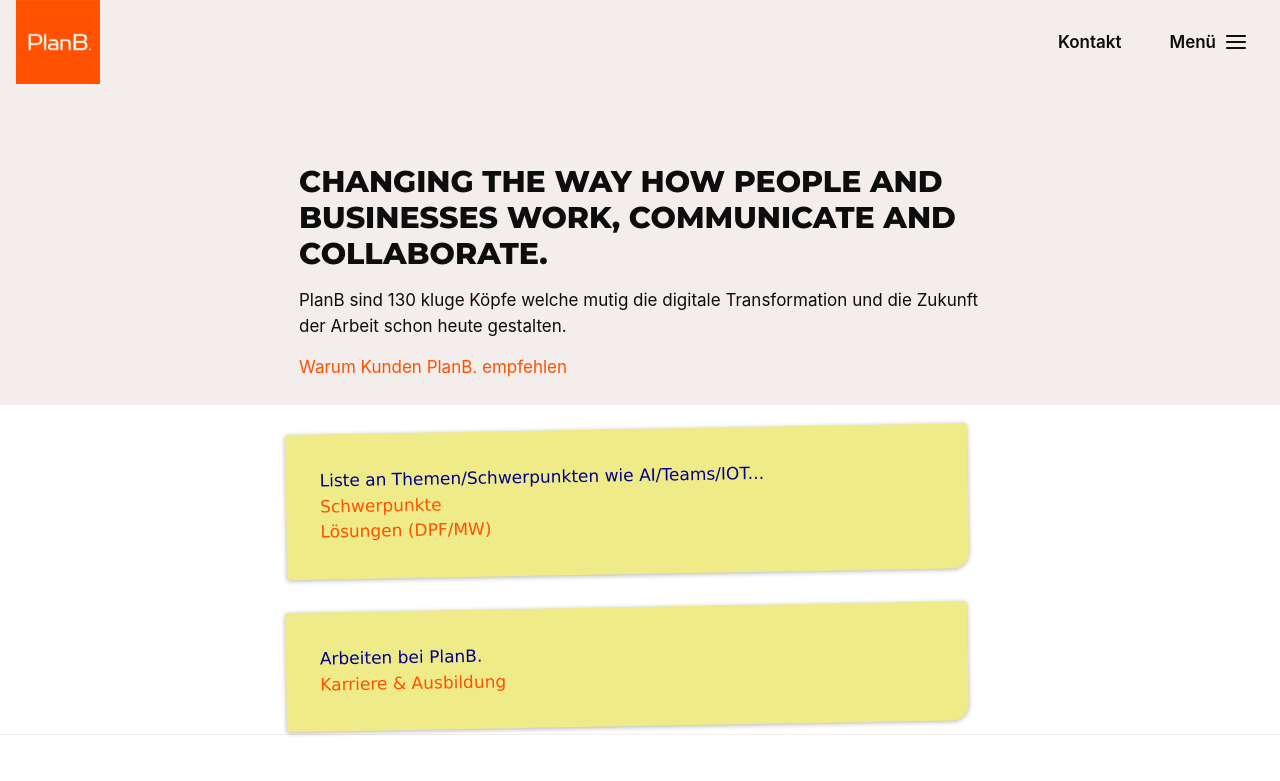
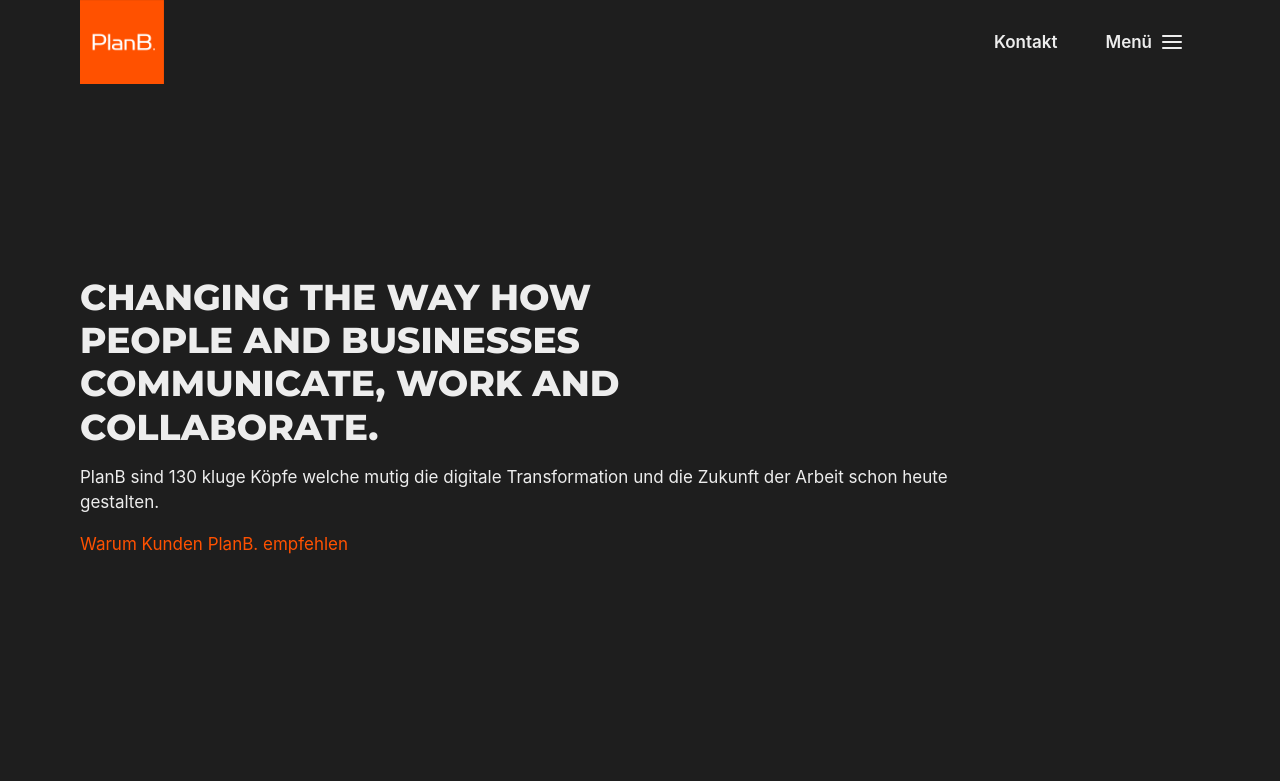
Before and after one commit to philippreiner/planb-nextjs, a Next.js app: page / in a window 1280 px wide. Shown: the top 781 px of the page. Built offline with nearby package versions, Linux system fonts and the light colour scheme.

Commit message:
Simple hero for homepage

```diff
--- a/components/blocks/blocks.js
+++ b/components/blocks/blocks.js
@@ -1,5 +1,6 @@
 // Generic Blocks to be re-used in layouts
 import { Text, Box, useColorModeValue } from "@chakra-ui/react";
+import Styles from "./blocks.module.css";
 
 // Just a gradient box for layouts
 export function Gradient({children}) {
@@ -15,10 +16,10 @@
   );
 }
 
-// Just a gradient box for layouts
+// Just a solid box for layouts
 export function Solid({children}) {
 
-  const bgcolor = useColorModeValue("brand.50", "gray.700")
+  const bgcolor = useColorModeValue("gray.50", "gray.700")
 
   return (
     <Box bg={bgcolor}>
@@ -38,3 +39,16 @@
     </Box>
   );
 }
+
+// Hero Wrap
+export function Fullheight({children}) {
+
+  const bgcolor = useColorModeValue("white", "gray.700")
+
+  return (
+    <Box bg={bgcolor} className={Styles.fullheight}>
+
+    {children}
+    </Box>
+  );
+}
--- /dev/null
+++ b/components/blocks/blocks.module.css
@@ -0,0 +1,5 @@
+@media(min-width:54em) {
+    .fullheight {
+        min-height: 100vh;
+    }
+}
--- a/components/footer/footer.js
+++ b/components/footer/footer.js
@@ -20,7 +20,7 @@
 
   return (
     <Divided>
-      <Container maxW="80em" pt={[4, 12]} pb={[4, 0]}>
+      <Container maxW="90%" pt={[4, 12]} pb={[4, 0]}>
         <Flex as="header" align={["flex-start", "center"]} direction={["column", "row"]}>
           <Box pb={[4, 0]}>
             <NextLink href="/">
--- a/components/header/header.js
+++ b/components/header/header.js
@@ -21,7 +21,7 @@
 export default function Header() {
 
   return (
-    <Container maxW="80em">
+    <Container maxW="90%">
       <Flex as="header" align="center">
         <Box>
           <NextLink href="/">
--- /dev/null
+++ b/components/hero/hero.js
@@ -0,0 +1,19 @@
+// Generic Blocks to be re-used in layouts
+import { Box, useColorModeValue } from "@chakra-ui/react";
+import Styles from "./hero.module.css";
+import Header from "@components/header/header";
+
+// Hero Wrap
+export default function Hero({children}) {
+
+    const bgcolor = useColorModeValue("white", "gray.700")
+
+    return (
+      <Box bg={bgcolor} className={Styles.hero}>
+            <Header />
+            <Box className={Styles.center}>
+                {children}
+            </Box>
+      </Box>
+    );
+  }
--- /dev/null
+++ b/components/hero/hero.module.css
@@ -0,0 +1,9 @@
+@media(min-width:54em) {
+    .hero {
+        min-height: 100vh;
+        position: relative;
+    }
+    .center {
+
+    }
+}
--- a/pages/_app.js
+++ b/pages/_app.js
@@ -30,7 +30,7 @@
       400: '#8c8c8c',
       500: '#737373',
       600: '#595959',
-      700: '#262626',
+      700: '#1E1E1E',
       800: '#0d0d0d',
       900: '#0d0d0d',
     }
--- a/pages/_document.js
+++ b/pages/_document.js
@@ -12,7 +12,7 @@
       <Html lang="de">
         <Head />
         <body>
-        <ColorModeScript initialColorMode="system" />
+        <ColorModeScript initialColorMode="dark" />
           <Main />
           <NextScript />
         </body>
--- a/pages/index.js
+++ b/pages/index.js
@@ -1,9 +1,11 @@
 import Layout from "@components/layout";
 import Header from "@components/header/header";
+import Hero from "@components/hero/hero";
 import NextLink from "next/link";
 import { Solid, Gradient } from "@components/blocks/blocks";
 import { Lineheading, DevNote } from "@components/atoms/atoms";
 import About from "@components/about/about";
+import Styles from "styles/pages.module.css";
 
 import { getSortedPostsData } from "@library/posts";
 
@@ -28,22 +30,25 @@
 }
 
 export default function Home({ allPostsData }) {
-  const bordercolor = useColorModeValue("brand.50", "gray.700");
+  const bordercolor = useColorModeValue("gray.100", "gray.700");
   return (
     <Layout>
-      <Solid>
-        <Header />
-        <Container maxW="42em">
-          <Box pt={[12, 20]} pb={[4, 6]}>
+      <Hero>
+        <Container maxW="90%">
+          <Box pt={[12, 20, 32,48]} pb={[12, 20, 32]}>
             <Heading
               as="h1"
               pb={[2, 4]}
-              fontSize={["xl", "3xl"]}
+              fontSize={["xl", "4xl"]}
               textTransform="uppercase"
+              maxW={[null, null, null,"60%"]}
             >
-              Changing the way how people and businesses work, communicate and collaborate.
+              Changing the way how people and businesses communicate, work and collaborate.
             </Heading>
-            <Text pb={[2, 4]}>
+            <Text
+            pb={[2, 4]}
+            maxW={[null, null, "80%"]}
+            >
             PlanB sind 130 kluge Köpfe welche mutig die digitale Transformation und die Zukunft der Arbeit schon heute gestalten.
             </Text>
             <NextLink href="/about" passHref>
@@ -51,7 +56,7 @@
             </NextLink>
           </Box>
         </Container>
-      </Solid>
+      </Hero>
       <Container maxW="42em">
       <Box pt="4">
         <DevNote>
```
Also changed, not shown: styles/pages.module.css (added).
